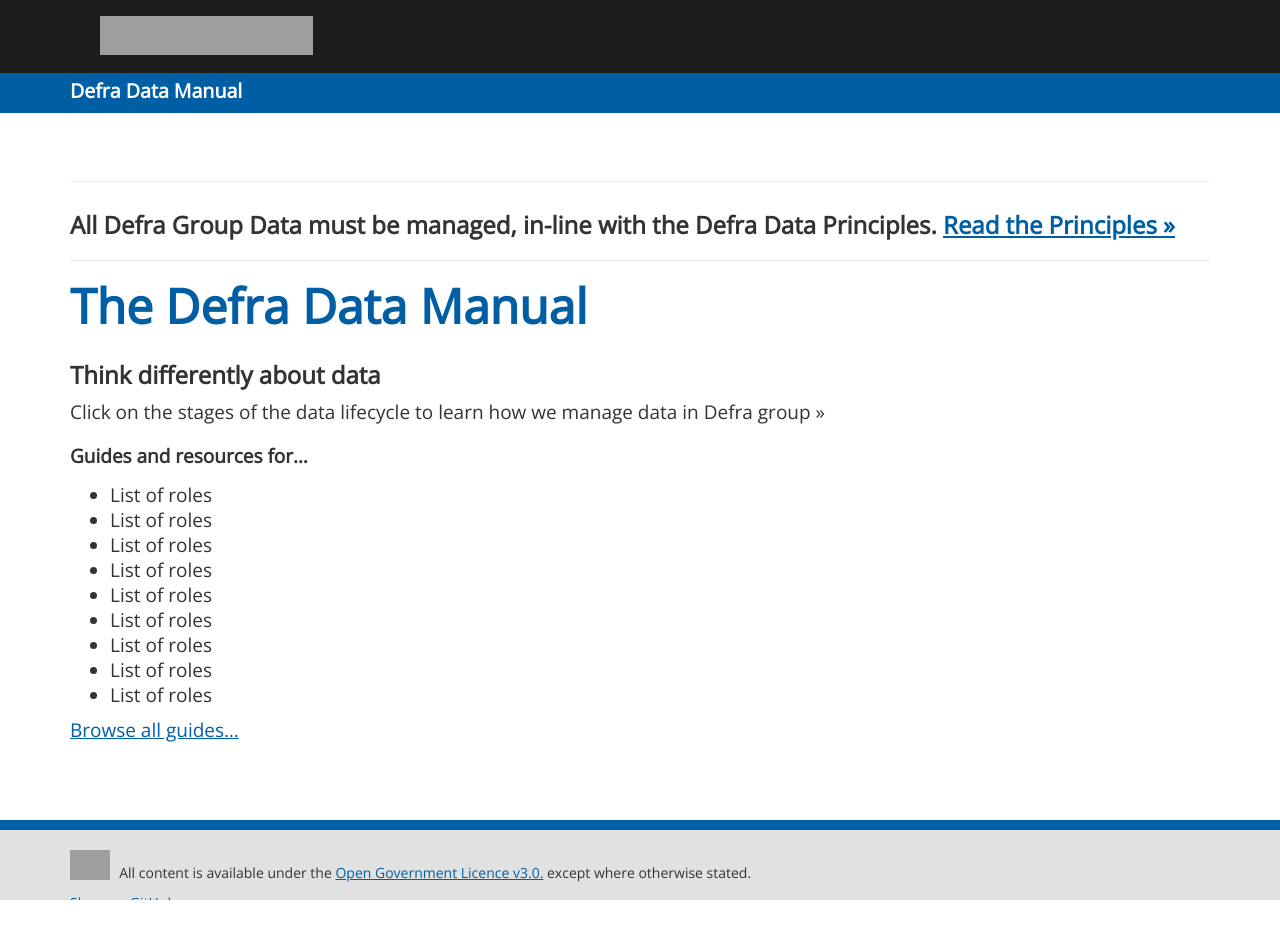
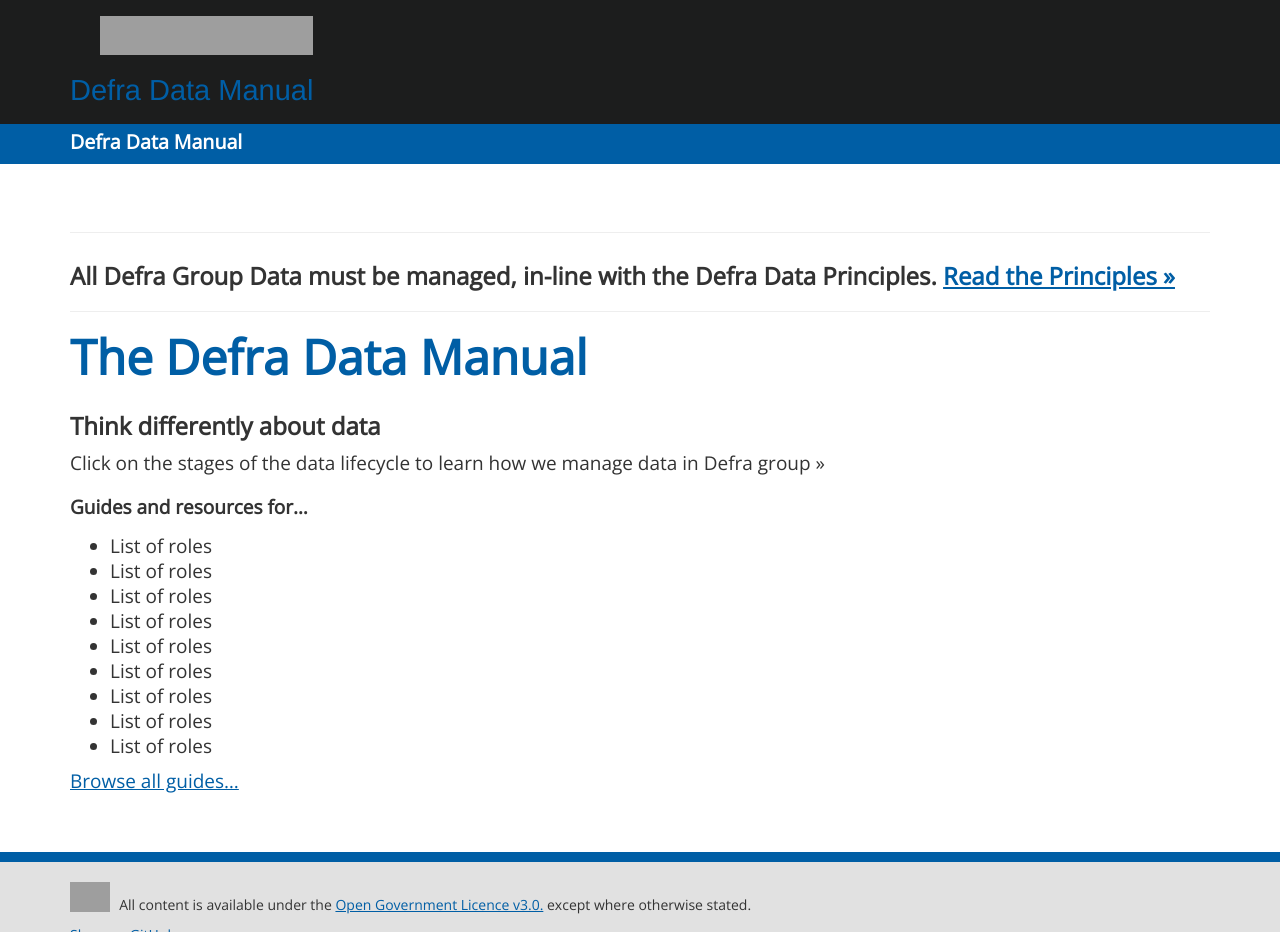
Before and after one commit to andjnewman/DDM, a Jekyll site: the page built from index.md, in a window 1280 px wide. Built offline with Jekyll 4.4.1, drawn with Linux system fonts in a browser that asks for light colours; before the commit the page ends 900 px from its top, so only the background shows below that; grey boxes are pictures that could not be loaded.

Commit message:
Update default.html

```diff
--- a/_layouts/default.html
+++ b/_layouts/default.html
@@ -12,6 +12,7 @@
             <div id="blackbar">
                 <div class="container">
                     <a class="brand" href="http://data.gov.uk"></a>
+			<h1 color="white">Defra Data Manual</h1>
                 </div>
             </div>
             <nav>
```
